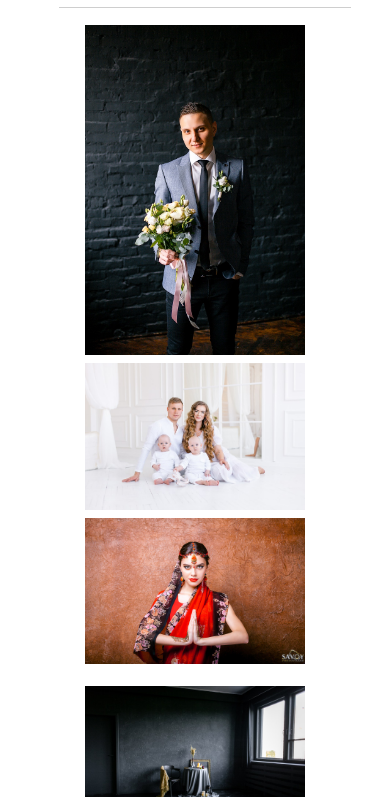
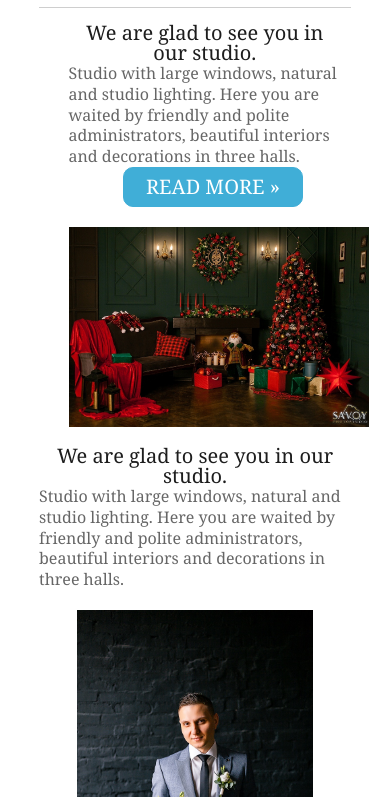
Before and after one commit to AlexKelle/PhotoGalleryHtmlCss, a plain HTML site: page index.html in a window 390 px wide. Shown: the part 173-970 px from the top of the page. Drawn offline with Linux system fonts and the light colour scheme.

Commit message:
finish version

```diff
--- a/css/bodyStyle.css
+++ b/css/bodyStyle.css
@@ -9,7 +9,6 @@
 }
 
 .block_wrapper {
-
   margin: 5px 10% 0 15%;
 }
 
@@ -27,6 +26,12 @@
   background-color: #1d1d1d;
 }
 
+@media screen and (max-width: 830px) {
+  .block_wrapper{
+    margin: 5px 10% 0 10%;
+  }
+}
+
 @media screen and (max-width: 630px) {
   .horizontal-line_bottom, .horizontal-line {
     margin: 5px 0 0 0;
--- /dev/null
+++ b/css/buttonStyle.css
@@ -0,0 +1,31 @@
+.button {
+    width: 180px;
+    height: 40px;
+    border: 1px solid #40aed7;
+    background: #40aed7;
+    border-radius: 10px;
+    cursor: pointer;
+    font-family: Georgia;
+    font-size: 20px;
+    font-weight: 300;
+    text-transform: uppercase;
+    line-height: 1.2;
+    text-align: center;
+    color: #ffffff;
+}
+
+.button:hover {
+    background: #cecece;
+}
+
+@media (max-width: 1024px) {
+    .button {
+        margin-left: 35%
+    }
+}
+
+@media (max-width: 630px) {
+    .button {
+        margin-left: 20%
+    }
+}
--- a/css/galleryStyle.css
+++ b/css/galleryStyle.css
@@ -53,8 +53,7 @@
 .row {
   display: flex;
   flex-wrap: wrap;
-  padding: .5% 10% .5% 10%;
-  margin-left: 10%;
+  justify-content: space-around;
   overflow: auto;
 }
 
@@ -102,7 +101,4 @@
     flex: 50%;
     max-width: 50%;
   }
-  .row {
-    padding: .5% 5% .5% 10%;
-  }
 }
--- a/css/navigatorStyle.css
+++ b/css/navigatorStyle.css
@@ -69,6 +69,7 @@
      font-size: 18px;
      color: #666666;
      background: #40aed7;
+     border-radius: 5px;
      transition: all .1s linear;
    }
 
--- a/css/searchStyle.css
+++ b/css/searchStyle.css
@@ -11,9 +11,8 @@
     padding: 5px;
     height: 35px;
     border-radius: 10px;
-    /*outline: none;*/
     background-color: #e9e9e9;
-    color: rgb(233, 236, 235);
+    color: #666666;
 }
 
 .searchTerm:focus {
@@ -66,10 +65,8 @@
         border-radius: 3px;
     }
     .searchTerm {
+        border: 2px solid #40aed7;
         border-radius: 3px;
-        width: 95%;
-    }
-    .wrap {
-        left: 32%;
+        width: 100%;
     }
 }
--- /dev/null
+++ b/css/titleBlockStyle.css
@@ -0,0 +1,74 @@
+.text {
+    font-family: Georgia;
+    font-size: 16px;
+    font-weight: 400;
+    line-height: 1.3;
+    text-align: left;
+    word-wrap: break-word;
+    color: #666666;
+}
+
+.text_lage {
+    font-size: 36px;
+    line-height: 1;
+    text-align: center;
+    color: #1d1d1d;
+}
+
+/*grid style*/
+
+.title-wrapper {
+    display: flex;
+    flex-wrap: wrap;
+    justify-content: space-around;
+    margin: 5px 10% 0 15%;
+}
+
+.title__item {
+    padding: 10px;
+    align-self: center;
+}
+
+.title__item_small {
+    flex-basis: 25%;
+    order: 1;
+}
+
+.title__item_big {
+    flex-basis: 45%;
+    order: 0;
+}
+
+.title__item-img {
+    max-width: 715px;
+    height: 400px;
+}
+
+@media (max-width: 1024px) {
+    .title-wrapper {
+        flex-wrap: wrap-reverse;
+    }
+    .title__item_small {
+        flex-basis: 100%;
+    }
+}
+
+@media (max-width: 830px) {
+    .title__item-img {
+        max-width: 615px;
+        height: 300px;
+    }
+    .text_lage {
+        font-size: 26px;
+    }
+}
+
+@media (max-width: 630px) {
+    .title__item-img {
+        max-width: 515px;
+        height: 200px;
+    }
+    .text_lage {
+        font-size: 20px;
+    }
+}
--- a/index.html
+++ b/index.html
@@ -8,6 +8,8 @@
   <link href="./css/galleryStyle.css" rel="stylesheet" type="text/css" />
   <link href="./css/searchStyle.css" rel="stylesheet" type="text/css" />
   <link href="./css/logoStyle.css" rel="stylesheet" type="text/css" />
+  <link href="./css/buttonStyle.css" rel="stylesheet" type="text/css" />
+  <link href="./css/titleBlockStyle.css" rel="stylesheet" type="text/css" />
   <link rel="icon" href="./images/logo.png" type="image/png">
   <title>Photo gallery</title>
 </head>
@@ -25,6 +27,7 @@
           </button>
         </form>
       </div>
+      <!--logo-->
       <div class="logo_wrapper">
         <img src="./images/logo.png" alt="Logo" class="logo">
       </div>
@@ -44,10 +47,32 @@
       </nav>
       <div class="horizontal-line_bottom"></div>
     </header>
-    <!--TODO creat style file for this block-->
+    <!--Title block-->
+      <div class="title-wrapper">
+        <div class="title__item title__item_big">
+          <img src="./images/vintageNewYear.jpg" class="title__item-img">
+        </div>
+        <div class="title__item title__item_small">
+          <h2 class="text text_lage" >We are glad to see you in our studio.</h2>
+          <p class="text">Studio with large windows, natural and studio
+            lighting.
+            Here you are waited by friendly and polite administrators,
+            beautiful interiors and decorations in three halls.</p>
+          <button type="submit" class="button">Read more »</button>
+        </div>
+      </div>
 
+    <div class="block_wrapper">
+      <h2 class="text text_lage" >We are glad to see you in our studio.</h2>
+      <p class="text">Studio with large windows, natural and studio
+        lighting.
+        Here you are waited by friendly and polite administrators,
+        beautiful interiors and decorations in three halls.</p>
+    </div>
+    </div>
+
+    <!--Dнnamic part of the grid-->
     <div id="imageGallery">
-      <!--Dнnamic part of the grid-->
       <input type="checkbox" id="pic-1" class="item_invisible" />
       <label for="pic-1" class="lightbox lable_cursor"><img src="./images/wedding1H.jpg" alt="pregnancy" class="image_checked" /></label>
       <input type="checkbox" id="pic-2" class="item_invisible" />
@@ -67,7 +92,7 @@
       <input type="checkbox" id="pic-9" class="item_invisible" />
       <label for="pic-9" class="lightbox lable_cursor"><img src="./images/wedding2H.jpg" alt="happy bridegroom" class="image_checked" /></label>
       <!-- Photo Grid -->
-      <div class="row">
+      <div class="row block_wrapper">
         <div class="column">
           <label for="pic-1"><img src="./images/wedding1H.jpg" class="column__item"></label>
           <label for="pic-2"><img src="./images/family1.jpg" class="column__item"></label>
```
Also changed, not shown: images/vintageNewYear.jpg (added).
